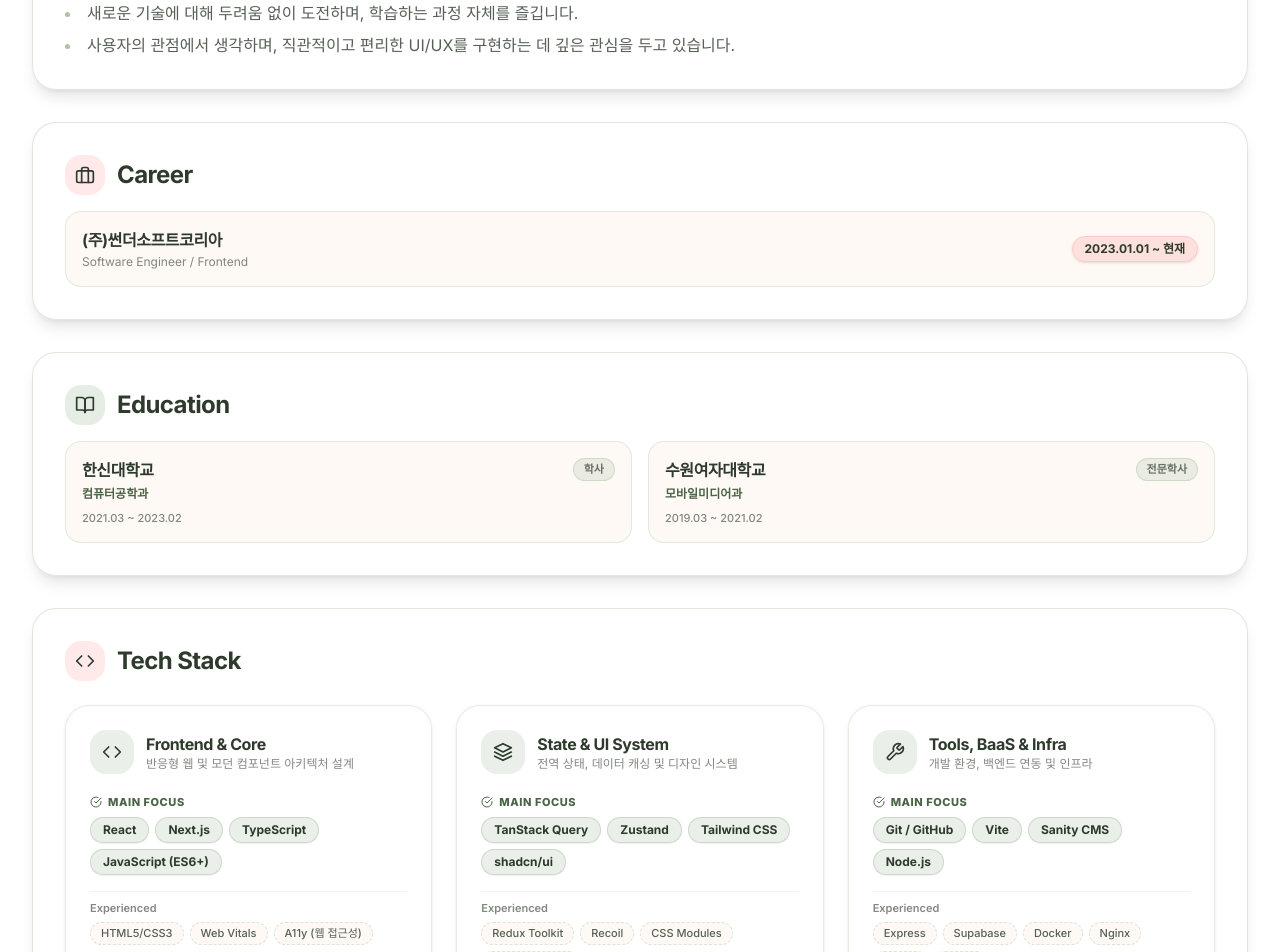
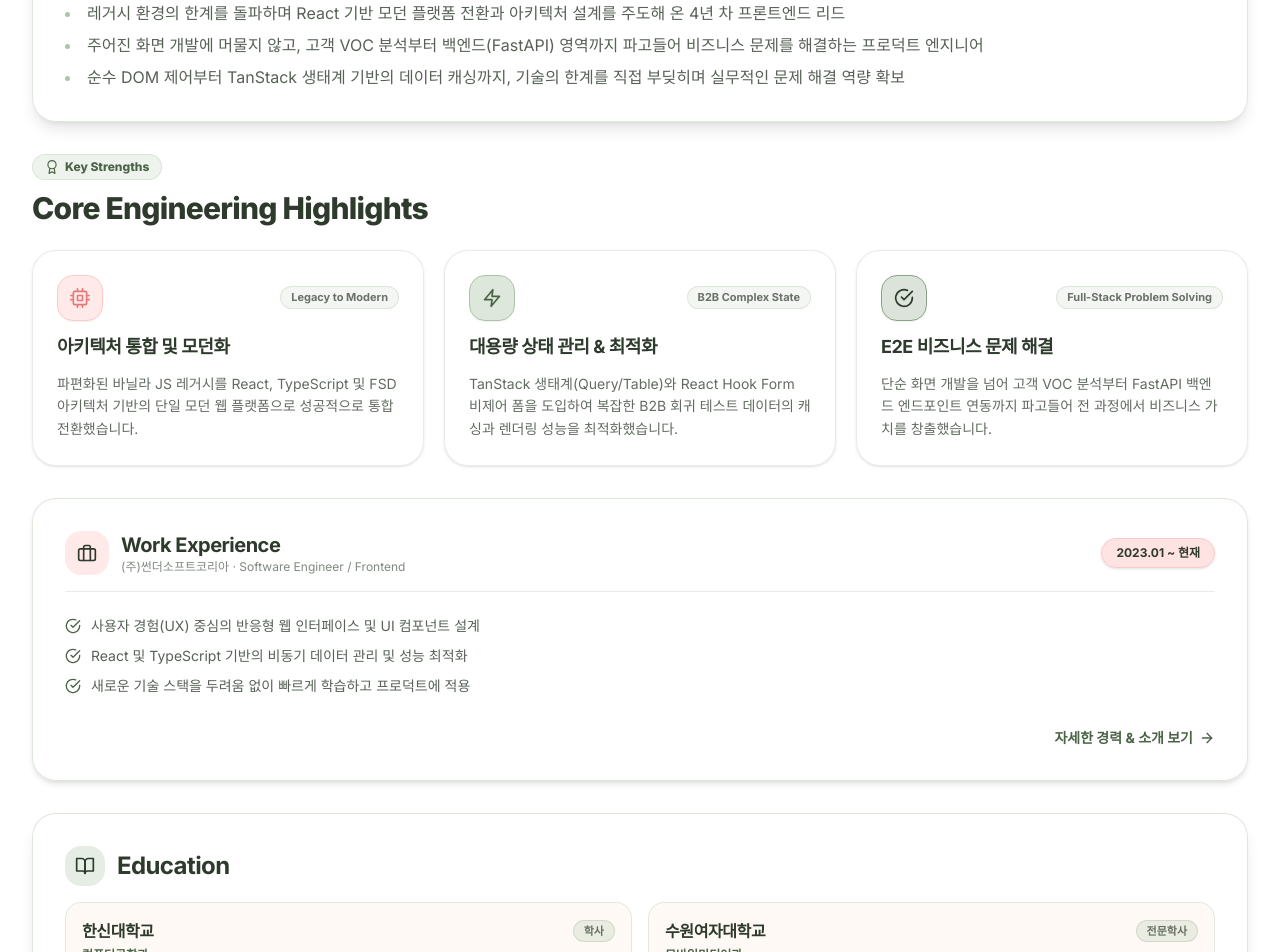
Before and after one commit to seoyoung-kim-kr/blog, a Next.js app: page /about in a window 1280 px wide. Shown: the part 920-1872 px from the top of the page. Built offline with nearby package versions, Linux system fonts and the light colour scheme; no server answers.

Commit message:
feat: CoreHighlights 컴포넌트 추가 및 메인/About 페이지 레이아웃 재구조화

```diff
--- a/app/about/page.tsx
+++ b/app/about/page.tsx
@@ -1,12 +1,15 @@
 import Container from "@/src/components/Container";
 import Hero from "@/src/components/Hero";
 import TechStackSection from "@/src/components/TechStackSection";
+import CoreHighlights from "@/src/components/CoreHighlights";
+import ExperienceSummary from "@/src/components/ExperienceSummary";
 import type { Metadata } from "next";
 import { FiUser, FiBriefcase, FiBookOpen, FiCode } from "react-icons/fi";
 
 export const metadata: Metadata = {
   title: "About",
-  description: "프론트엔드 개발자 김서영의 개발 역량, 경력, 학력 및 기술 스택 소개 페이지입니다.",
+  description:
+    "프론트엔드 개발자 김서영의 개발 역량, 경력, 학력 및 기술 스택 소개 페이지입니다.",
 };
 
 const EDUCATION_LIST = [
@@ -41,38 +44,34 @@ export default function AboutPage() {
               </h2>
             </div>
             <p className="text-[#2D3A2C]/80 dark:text-[#FEF5ED]/80 text-sm sm:text-base leading-relaxed space-y-2">
-              프론트엔드 개발자 <strong className="text-[#2D3A2C] dark:text-[#FEF5ED] font-bold">김서영</strong>입니다.
+              프론트엔드 개발자{" "}
+              <strong className="text-[#2D3A2C] dark:text-[#FEF5ED] font-bold">
+                김서영
+              </strong>
+              입니다.
             </p>
             <ul className="space-y-2 text-sm sm:text-base text-[#2D3A2C]/80 dark:text-[#FEF5ED]/80 list-disc list-inside marker:text-[#ADC2A9]">
-              <li>새로운 기술에 대해 두려움 없이 도전하며, 학습하는 과정 자체를 즐깁니다.</li>
-              <li>사용자의 관점에서 생각하며, 직관적이고 편리한 UI/UX를 구현하는 데 깊은 관심을 두고 있습니다.</li>
+              <li>
+                레거시 환경의 한계를 돌파하며 React 기반 모던 플랫폼 전환과
+                아키텍처 설계를 주도해 온 4년 차 프론트엔드 리드
+              </li>
+              <li>
+                주어진 화면 개발에 머물지 않고, 고객 VOC 분석부터
+                백엔드(FastAPI) 영역까지 파고들어 비즈니스 문제를 해결하는
+                프로덕트 엔지니어
+              </li>
+              <li>
+                순수 DOM 제어부터 TanStack 생태계 기반의 데이터 캐싱까지, 기술의
+                한계를 직접 부딪히며 실무적인 문제 해결 역량 확보
+              </li>
             </ul>
           </section>
 
-          {/* Career */}
-          <section className="p-6 sm:p-8 rounded-3xl bg-white/90 dark:bg-[#1E271D]/90 border border-[#ADC2A9]/40 dark:border-[#ADC2A9]/20 backdrop-blur-xl shadow-lg space-y-4">
-            <div className="flex items-center gap-3">
-              <div className="p-2.5 rounded-2xl bg-[#FFC7C7]/40 text-[#2D3A2C] dark:text-[#FEF5ED]">
-                <FiBriefcase className="w-5 h-5" />
-              </div>
-              <h2 className="text-xl sm:text-2xl font-bold tracking-tight text-[#2D3A2C] dark:text-[#FEF5ED]">
-                Career
-              </h2>
-            </div>
-            <div className="flex flex-col sm:flex-row sm:items-center justify-between p-4 rounded-2xl bg-[#FEF5ED]/60 dark:bg-[#171E16]/60 border border-[#ADC2A9]/30">
-              <div>
-                <h3 className="font-bold text-[#2D3A2C] dark:text-[#FEF5ED] text-base">
-                  (주)썬더소프트코리아
-                </h3>
-                <p className="text-xs text-[#2D3A2C]/60 dark:text-[#FEF5ED]/60 mt-0.5">
-                  Software Engineer / Frontend
-                </p>
-              </div>
-              <span className="mt-2 sm:mt-0 text-xs font-bold text-[#2D3A2C] dark:text-[#FEF5ED] px-3 py-1 rounded-full bg-[#FFC7C7]/50 border border-[#FFC7C7] self-start sm:self-auto shadow-sm">
-                2023.01.01 ~ 현재
-              </span>
-            </div>
-          </section>
+          {/* Core Engineering Highlights (Relocated to About Page) */}
+          <CoreHighlights hideAboutLink />
+
+          {/* Career Timeline */}
+          <ExperienceSummary />
 
           {/* Education */}
           <section className="p-6 sm:p-8 rounded-3xl bg-white/90 dark:bg-[#1E271D]/90 border border-[#ADC2A9]/40 dark:border-[#ADC2A9]/20 backdrop-blur-xl shadow-lg space-y-4">
--- /dev/null
+++ b/src/components/CoreHighlights.tsx
@@ -0,0 +1,108 @@
+import React from "react";
+import Link from "next/link";
+import {
+  FiCpu,
+  FiZap,
+  FiCheckCircle,
+  FiArrowRight,
+  FiAward,
+} from "react-icons/fi";
+
+type Props = {
+  hideAboutLink?: boolean;
+};
+
+const HIGHLIGHT_CARDS = [
+  {
+    icon: FiCpu,
+    tag: "Legacy to Modern",
+    title: "아키텍처 통합 및 모던화",
+    description:
+      "파편화된 바닐라 JS 레거시를 React, TypeScript 및 FSD 아키텍처 기반의 단일 모던 웹 플랫폼으로 성공적으로 통합 전환했습니다.",
+    accentColor: "bg-[#FFC7C7]/40 text-[#E57A7A] border-[#FFC7C7]",
+  },
+  {
+    icon: FiZap,
+    tag: "B2B Complex State",
+    title: "대용량 상태 관리 & 최적화",
+    description:
+      "TanStack 생태계(Query/Table)와 React Hook Form 비제어 폼을 도입하여 복잡한 B2B 회귀 테스트 데이터의 캐싱과 렌더링 성능을 최적화했습니다.",
+    accentColor:
+      "bg-[#ADC2A9]/40 text-[#4B6346] dark:text-[#ADC2A9] border-[#ADC2A9]",
+  },
+  {
+    icon: FiCheckCircle,
+    tag: "Full-Stack Problem Solving",
+    title: "E2E 비즈니스 문제 해결",
+    description:
+      "단순 화면 개발을 넘어 고객 VOC 분석부터 FastAPI 백엔드 엔드포인트 연동까지 파고들어 전 과정에서 비즈니스 가치를 창출했습니다.",
+    accentColor:
+      "bg-[#8AA385]/30 text-[#2D3A2C] dark:text-[#FEF5ED] border-[#8AA385]",
+  },
+];
+
+export default function CoreHighlights({ hideAboutLink = false }: Props) {
+  return (
+    <section className="space-y-6">
+      {/* Header */}
+      <div className="flex flex-col sm:flex-row sm:items-end justify-between gap-3">
+        <div className="space-y-2.5">
+          <div className="inline-flex items-center gap-1.5 px-3 py-1 rounded-full bg-[#ADC2A9]/20 text-[#4B6346] dark:text-[#ADC2A9] text-xs font-extrabold border border-[#ADC2A9]/30">
+            <FiAward className="w-3.5 h-3.5" />
+            <span>Key Strengths</span>
+          </div>
+          <h2 className="text-2xl sm:text-3xl font-extrabold tracking-tight text-[#2D3A2C] dark:text-[#FEF5ED]">
+            Core Engineering Highlights
+          </h2>
+        </div>
+      </div>
+
+      {/* 3-Column Card Grid */}
+      <div className="grid grid-cols-1 md:grid-cols-3 gap-5">
+        {HIGHLIGHT_CARDS.map((card, idx) => {
+          const Icon = card.icon;
+          return (
+            <div
+              key={idx}
+              className="group relative p-6 rounded-3xl bg-white/80 dark:bg-[#1E271D]/80 border border-[#ADC2A9]/30 dark:border-[#ADC2A9]/20 backdrop-blur-md shadow-sm hover:shadow-md transition-all duration-300 flex flex-col justify-between space-y-4"
+            >
+              <div className="space-y-3">
+                <div className="flex items-center justify-between">
+                  <div
+                    className={`p-3 rounded-2xl border shadow-2xs ${card.accentColor}`}
+                  >
+                    <Icon className="w-5 h-5" />
+                  </div>
+                  <span className="text-[11px] font-bold px-2.5 py-0.5 rounded-full bg-[#ADC2A9]/15 dark:bg-[#ADC2A9]/10 text-[#2D3A2C]/70 dark:text-[#FEF5ED]/70 border border-[#ADC2A9]/30">
+                    {card.tag}
+                  </span>
+                </div>
+
+                <h3 className="text-lg font-bold text-[#2D3A2C] dark:text-[#FEF5ED] group-hover:text-[#4B6346] dark:group-hover:text-[#ADC2A9] transition-colors">
+                  {card.title}
+                </h3>
+
+                <p className="text-xs sm:text-sm text-[#2D3A2C]/75 dark:text-[#FEF5ED]/75 leading-relaxed font-normal">
+                  {card.description}
+                </p>
+              </div>
+            </div>
+          );
+        })}
+      </div>
+
+      {/* Link to About Page (Hidden on About Page) */}
+      {!hideAboutLink && (
+        <div className="flex justify-end pt-1">
+          <Link
+            href="/about"
+            className="inline-flex items-center gap-1.5 text-xs sm:text-sm font-bold text-[#4B6346] dark:text-[#ADC2A9] hover:underline"
+          >
+            <span>자세한 이력 및 경력 사항 보기 (About)</span>
+            <FiArrowRight className="w-4 h-4" />
+          </Link>
+        </div>
+      )}
+    </section>
+  );
+}
--- a/src/components/Header.tsx
+++ b/src/components/Header.tsx
@@ -15,7 +15,7 @@ type Menu = {
 const MENU_LIST: Menu[] = [
   { label: "Home", href: "/" },
   { label: "About", href: "/about" },
-  { label: "Projects", href: "/posts" },
+  { label: "Retrospectives", href: "/posts" },
   { label: "Contact", href: "/contact" },
 ];
 
--- a/src/components/TechStackSection.tsx
+++ b/src/components/TechStackSection.tsx
@@ -30,25 +30,25 @@ const ICON_MAP: Record<string, React.ElementType> = {
 
 const DEFAULT_CATEGORIES = [
   {
-    title: "Frontend & Core",
+    title: "Frontend",
     description: "반응형 웹 및 모던 컴포넌트 아키텍처 설계",
     iconName: "FiCode",
     coreSkills: ["React", "Next.js", "TypeScript", "JavaScript (ES6+)"],
-    experiencedSkills: ["HTML5/CSS3", "Web Vitals", "A11y (웹 접근성)"],
+    experiencedSkills: [],
   },
   {
     title: "State & UI System",
     description: "전역 상태, 데이터 캐싱 및 디자인 시스템",
     iconName: "FiLayers",
     coreSkills: ["TanStack Query", "Zustand", "Tailwind CSS", "shadcn/ui"],
-    experiencedSkills: ["Redux Toolkit", "Recoil", "CSS Modules", "Framer Motion"],
+    experiencedSkills: [],
   },
   {
     title: "Tools, BaaS & Infra",
     description: "개발 환경, 백엔드 연동 및 인프라",
     iconName: "FiTool",
-    coreSkills: ["Git / GitHub", "Vite", "Sanity CMS", "Node.js"],
-    experiencedSkills: ["Express", "Supabase", "Docker", "Nginx", "Vercel", "Figma"],
+    coreSkills: ["Git / GitHub", "Vite"],
+    experiencedSkills: ["Docker", "Nginx", "FastAPI", "Vercel", "Figma"],
   },
 ];
 
@@ -84,6 +84,13 @@ export default async function TechStackSection({
       <div className="grid grid-cols-1 md:grid-cols-3 gap-4 sm:gap-6">
         {categories.map((category) => {
           const IconComponent = ICON_MAP[category.iconName] || FiCode;
+          const validCoreSkills = (category.coreSkills || []).filter(
+            (s) => Boolean(s && s.trim())
+          );
+          const validExperiencedSkills = (
+            category.experiencedSkills || []
+          ).filter((s) => Boolean(s && s.trim()));
+          const hasExperienced = validExperiencedSkills.length > 0;
 
           return (
             <div
@@ -107,14 +114,16 @@ export default async function TechStackSection({
                 </div>
 
                 {/* Core Skills */}
-                {category.coreSkills.length > 0 && (
+                {validCoreSkills.length > 0 && (
                   <div className="space-y-1.5 pt-1">
-                    <div className="flex items-center gap-1.5 text-[11px] font-extrabold tracking-wider uppercase text-[#4B6346] dark:text-[#ADC2A9]">
-                      <FiCheckCircle className="w-3 h-3" />
-                      <span>Main Focus</span>
-                    </div>
+                    {hasExperienced && (
+                      <div className="flex items-center gap-1.5 text-[11px] font-extrabold tracking-wider uppercase text-[#4B6346] dark:text-[#ADC2A9]">
+                        <FiCheckCircle className="w-3 h-3" />
+                        <span>Main Focus</span>
+                      </div>
+                    )}
                     <div className="flex flex-wrap gap-1.5">
-                      {category.coreSkills.map((skill) => (
+                      {validCoreSkills.map((skill) => (
                         <span
                           key={skill}
                           className="px-3 py-1 rounded-full text-xs font-bold bg-[#ADC2A9]/25 dark:bg-[#ADC2A9]/20 text-[#2D3A2C] dark:text-[#FEF5ED] border border-[#ADC2A9]/50 shadow-2xs"
@@ -127,13 +136,13 @@ export default async function TechStackSection({
                 )}
 
                 {/* Experienced Skills */}
-                {category.experiencedSkills.length > 0 && (
+                {hasExperienced && (
                   <div className="space-y-1.5 pt-2 border-t border-[#ADC2A9]/20 dark:border-[#ADC2A9]/10">
                     <div className="text-[11px] font-semibold text-[#2D3A2C]/60 dark:text-[#FEF5ED]/60">
                       Experienced
                     </div>
                     <div className="flex flex-wrap gap-1.5">
-                      {category.experiencedSkills.map((skill) => (
+                      {validExperiencedSkills.map((skill) => (
                         <span
                           key={skill}
                           className="px-2.5 py-0.5 rounded-full text-[11px] font-medium bg-[#FEF5ED]/60 dark:bg-[#171E16]/60 text-[#2D3A2C]/80 dark:text-[#FEF5ED]/80 border border-dashed border-[#ADC2A9]/40"
```
Also changed, not shown: app/page.tsx (+8 -1 lines).
